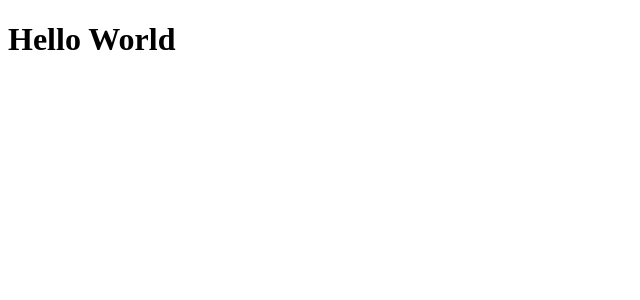
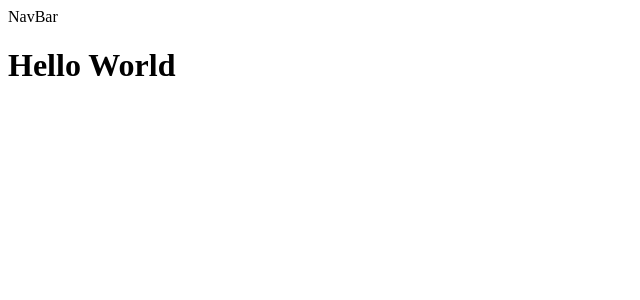
Before and after one commit to mattbertrand/mb-portfolio-client, a React (Create React App) app: page / in a window 1280 px wide. Shown: the top 300 px of the page, without its empty margins (0-640 px from the left). Built offline with nearby package versions, Linux system fonts and the light colour scheme.

Commit message:
imported NavBar to App

```diff
--- a/src/App.js
+++ b/src/App.js
@@ -1,11 +1,16 @@
 import React, { Component } from 'react'
+import { BrowserRouter as Router, Switch, Route } from 'react-router-dom'
+import NavBar from './components/NavBar'
 
 class App extends Component {
   render() {
     return (
+      <Router>
+        <NavBar />
       <div className="App">
         <h1>Hello World</h1>
       </div>
+      </Router>
     );
   }
 }
```
